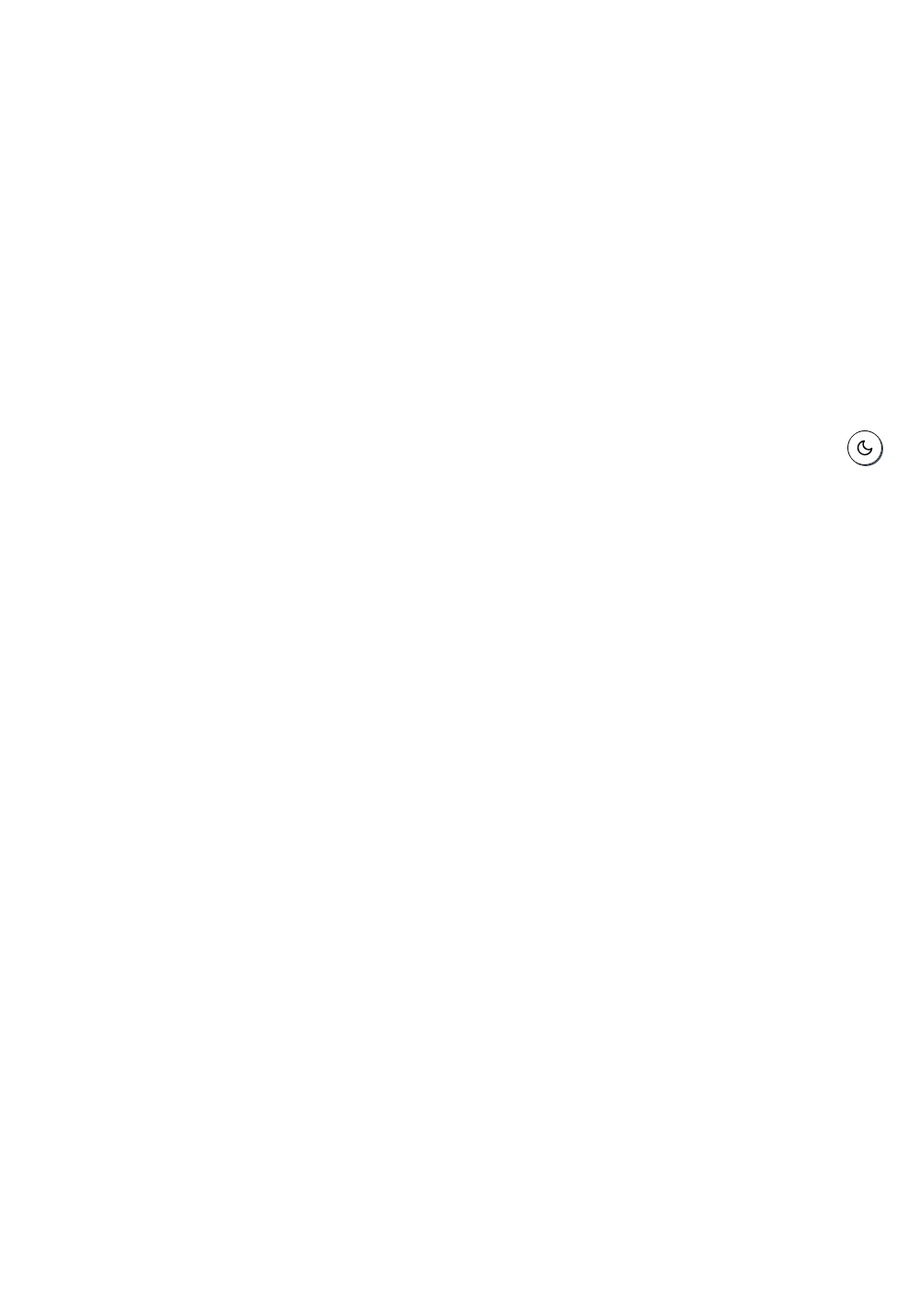
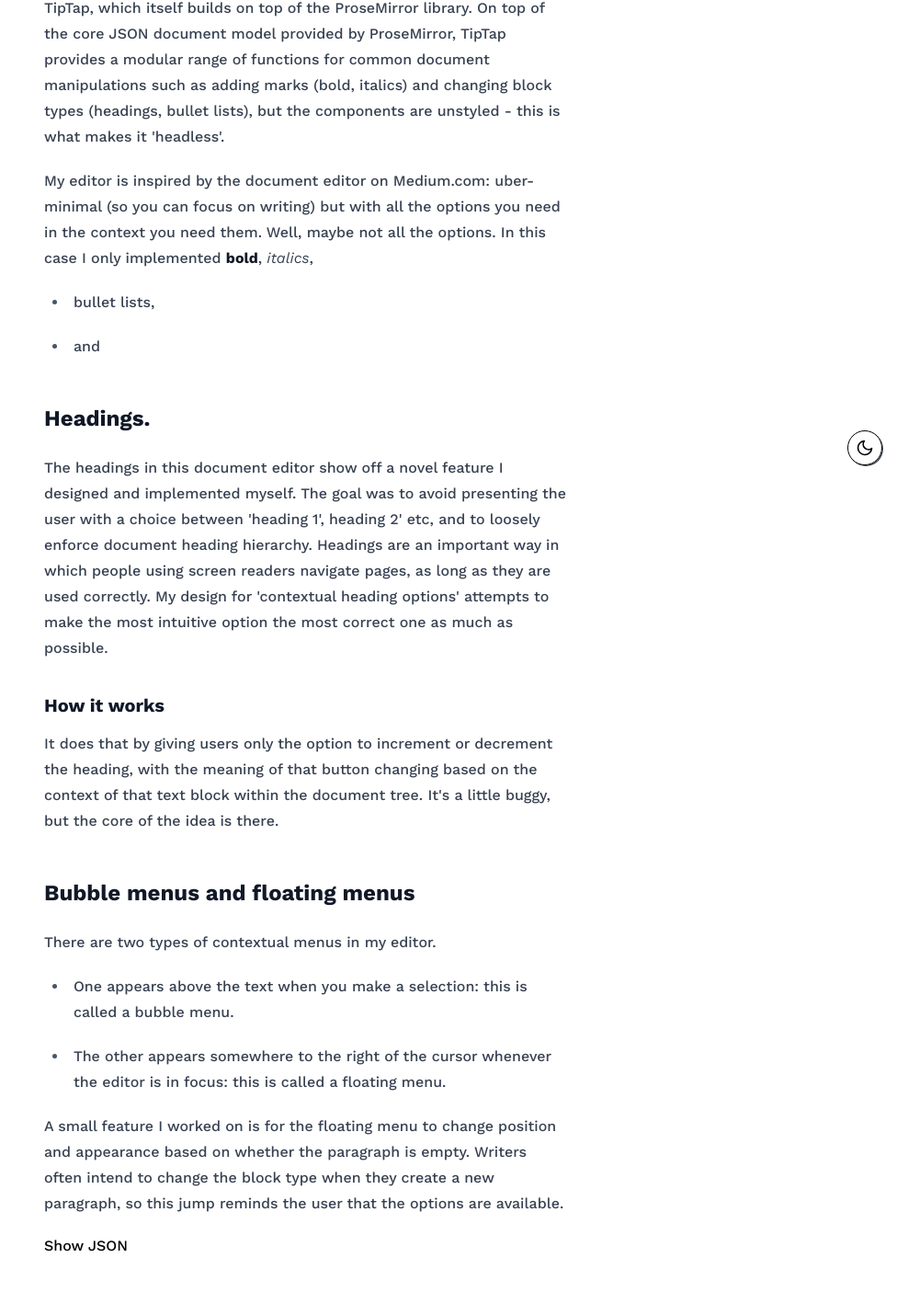
Before and after one commit to meri-leeworthy/radical.directory, a Next.js app in the folder frontend/: page /post/1/edit in a window 1280 px wide. Shown: the part 278-1708 px from the top of the page at 92% size, without its empty margins (304-1280 px from the left). Before the commit the page ends 800 px from the top, so only its background shows below. Built offline with nearby package versions, Linux system fonts and the light colour scheme; no server answers; a web font is replaced by a local one.

Commit message:
put content on the document editor

```diff
--- a/frontend/components/AutoTextArea.tsx
+++ b/frontend/components/AutoTextArea.tsx
@@ -4,6 +4,8 @@ import React, {
   useRef,
   TextareaHTMLAttributes,
 } from "react";
+
+//TODO: Textarea height defaults to 2 rows on first render, even if text overflows
 
 const AutoTextArea = (props: TextareaHTMLAttributes<HTMLTextAreaElement>) => {
   const textAreaRef = useRef<HTMLTextAreaElement>(null);
--- a/frontend/pages/post/[slug]/edit.tsx
+++ b/frontend/pages/post/[slug]/edit.tsx
@@ -4,10 +4,11 @@ import { useRouter } from "next/router";
 // import { useMutation, useQuery } from "@apollo/client";
 import Editor from "components/editor/Editor";
 import { useDebounce } from "lib/utils";
-import { useEffect, useRef } from "react";
+import { useEffect, useRef, useState } from "react";
 import { AutosaveIndicator } from "components/AutosaveIndicator";
 import AutoTextArea from "components/AutoTextArea";
 import * as Tooltip from "@radix-ui/react-tooltip";
+import { stringify } from "gray-matter";
 
 export type Post = { type?: string; content?: {}[] };
 
@@ -18,6 +19,7 @@ const EditPost = () => {
 
   const router = useRouter();
   const { slug } = router.query;
+
   // const { data: initialData } = useQuery(GET_POST, {
   //   variables: {
   //     slug,
@@ -33,12 +35,157 @@ const EditPost = () => {
     500
   );
 
-  // useEffect(() => {
-  //   if (initialData && meta.slug === "") {
-  //     setDoc(initialData.post.document);
-  //     setMeta({ title: initialData.post.title, slug: initialData.post.slug });
-  //   }
-  // }, [initialData]);
+  useEffect(() => {
+    const initialData = {
+      post: {
+        document: {
+          type: "doc",
+          content: [
+            {
+              type: "paragraph",
+              content: [
+                {
+                  type: "text",
+                  text: "It's built using a 'Headless WYSIWYG Rich Text Editor Framework' called TipTap, which itself builds on top of the ProseMirror library. On top of the core JSON document model provided by ProseMirror, TipTap provides a modular range of functions for common document manipulations such as adding marks (bold, italics) and changing block types (headings, bullet lists), but the components are unstyled - this is what makes it 'headless'.",
+                },
+              ],
+            },
+            {
+              type: "paragraph",
+              content: [
+                {
+                  type: "text",
+                  text: "My editor is inspired by the document editor on Medium.com: uber-minimal (so you can focus on writing) but with all the options you need in the context you need them. Well, maybe not all the options. In this case I only implemented ",
+                },
+                { type: "text", marks: [{ type: "bold" }], text: "bold" },
+                { type: "text", text: ", " },
+                { type: "text", marks: [{ type: "italic" }], text: "italics" },
+                { type: "text", text: ", " },
+              ],
+            },
+            {
+              type: "bulletList",
+              content: [
+                {
+                  type: "listItem",
+                  content: [
+                    {
+                      type: "paragraph",
+                      content: [{ type: "text", text: "bullet lists, " }],
+                    },
+                  ],
+                },
+                {
+                  type: "listItem",
+                  content: [
+                    {
+                      type: "paragraph",
+                      content: [{ type: "text", text: "and " }],
+                    },
+                  ],
+                },
+              ],
+            },
+            {
+              type: "heading",
+              attrs: { level: 2 },
+              content: [{ type: "text", text: "Headings." }],
+            },
+            {
+              type: "paragraph",
+              content: [
+                {
+                  type: "text",
+                  text: "The headings in this document editor show off a novel feature I designed and implemented myself. The goal was to avoid presenting the user with a choice between 'heading 1', heading 2' etc, and to loosely enforce document heading hierarchy. Headings are an important way in which people using screen readers navigate pages, as long as they are used correctly. My design for 'contextual heading options' attempts to make the most intuitive option the most correct one as much as possible. ",
+                },
+              ],
+            },
+            {
+              type: "heading",
+              attrs: { level: 3 },
+              content: [{ type: "text", text: "How it works" }],
+            },
+            {
+              type: "paragraph",
+              content: [
+                {
+                  type: "text",
+                  text: "It does that by giving users only the option to increment or decrement the heading, with the meaning of that button changing based on the context of that text block within the document tree. It's a little buggy, but the core of the idea is there.",
+                },
+              ],
+            },
+            {
+              type: "heading",
+              attrs: { level: 2 },
+              content: [
+                { type: "text", text: "Bubble menus and floating menus" },
+              ],
+            },
+            {
+              type: "paragraph",
+              content: [
+                {
+                  type: "text",
+                  text: "There are two types of contextual menus in my editor. ",
+                },
+              ],
+            },
+            {
+              type: "bulletList",
+              content: [
+                {
+                  type: "listItem",
+                  content: [
+                    {
+                      type: "paragraph",
+                      content: [
+                        {
+                          type: "text",
+                          text: "One appears above the text when you make a selection: this is called a bubble menu. ",
+                        },
+                      ],
+                    },
+                  ],
+                },
+                {
+                  type: "listItem",
+                  content: [
+                    {
+                      type: "paragraph",
+                      content: [
+                        {
+                          type: "text",
+                          text: "The other appears somewhere to the right of the cursor whenever the editor is in focus: this is called a floating menu. ",
+                        },
+                      ],
+                    },
+                  ],
+                },
+              ],
+            },
+            {
+              type: "paragraph",
+              content: [
+                {
+                  type: "text",
+                  text: "A small feature I worked on is for the floating menu to change position and appearance based on whether the paragraph is empty. Writers often intend to change the block type when they create a new paragraph, so this jump reminds the user that the options are available.",
+                },
+              ],
+            },
+          ],
+        },
+        title: "This is a rich text editor.",
+        slug,
+      },
+    };
+    if (initialData && meta.slug === "") {
+      setDoc(initialData.post.document);
+      setMeta({
+        title: initialData.post.title,
+        slug: initialData.post.slug as string,
+      });
+    }
+  }, [slug, meta.slug, setMeta, setDoc]);
 
   // let [updateDoc, { data, loading, error }] = useMutation(UPDATE_POST);
 
@@ -64,6 +211,8 @@ const EditPost = () => {
   // const isSaved =
   //   data?.updatePost?.title == meta.title &&
   //   doc.content?.length === data?.updatePost.document.content.length;
+
+  let [showJSON, setShowJSON] = useState(false);
 
   return (
     <App title="Edit Post">
@@ -99,6 +248,10 @@ const EditPost = () => {
               </div>
               <hr className="mt-2 text-transparent border-t border-gray-300 border-dashed dark:border-gray-700 " />
               <Editor setDoc={setDoc} doc={doc} editorBox={editorBox} />
+              <button onClick={(e) => setShowJSON(!showJSON)}>
+                {showJSON ? "Hide" : "Show"} JSON
+              </button>
+              {showJSON ? <div>{JSON.stringify(doc)}</div> : ""}
             </div>
             <form className="relative bottom-0 p-2 mt-16 border border-b-0 shrink-0 bshadow">
               {/* On reflection, I feel like people should actually never have to think
--- a/frontend/pages/user/edit.tsx
+++ b/frontend/pages/user/edit.tsx
@@ -5,8 +5,7 @@ import { useDebounce } from "lib/utils";
 import Link from "next/link";
 import { App } from "components/template/App";
 // import { authenticatedUserVar } from "lib/apollo/cache";
-import { GET_USER_PROFILE, UPDATE_USER } from "lib/apollo/queries";
-import { FiEdit3, FiCheck, FiMoreHorizontal } from "react-icons/fi";
+// import { GET_USER_PROFILE, UPDATE_USER } from "lib/apollo/queries";
 import { AutosaveIndicator } from "components/AutosaveIndicator";
 import AutoTextArea from "components/AutoTextArea";
 
@@ -38,11 +37,20 @@ const EditProfile: NextPage = () => {
     500
   );
 
-  // useEffect(() => {
-  //   if (initialData && form.email === "") {
-  //     setForm(initialData.user);
-  //   }
-  // }, [initialData]);
+  useEffect(() => {
+    let initialData = {
+      user: {
+        name: "Meri",
+        surname: "Leeworthy",
+        email: "em@i.l",
+        bio: "This form doesn't actually save to a server. It did once, but the server was running for months for no reason and it got too expensive. It says 'saved', but it's a lie.",
+      },
+    };
+
+    if (initialData && form.email === "") {
+      setForm(initialData.user);
+    }
+  }, [form.email, setForm]);
 
   // let [updateUser, { data, loading, error }] = useMutation(UPDATE_USER);
 
```
